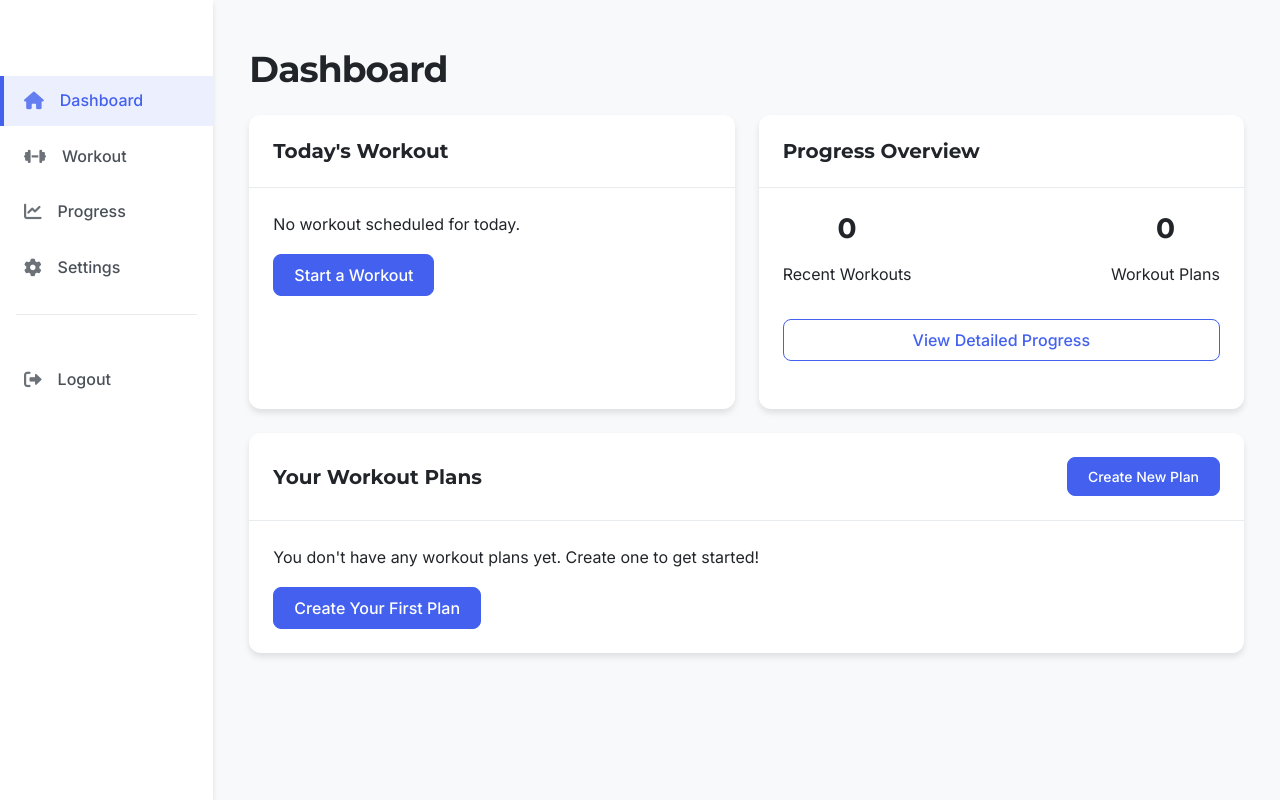
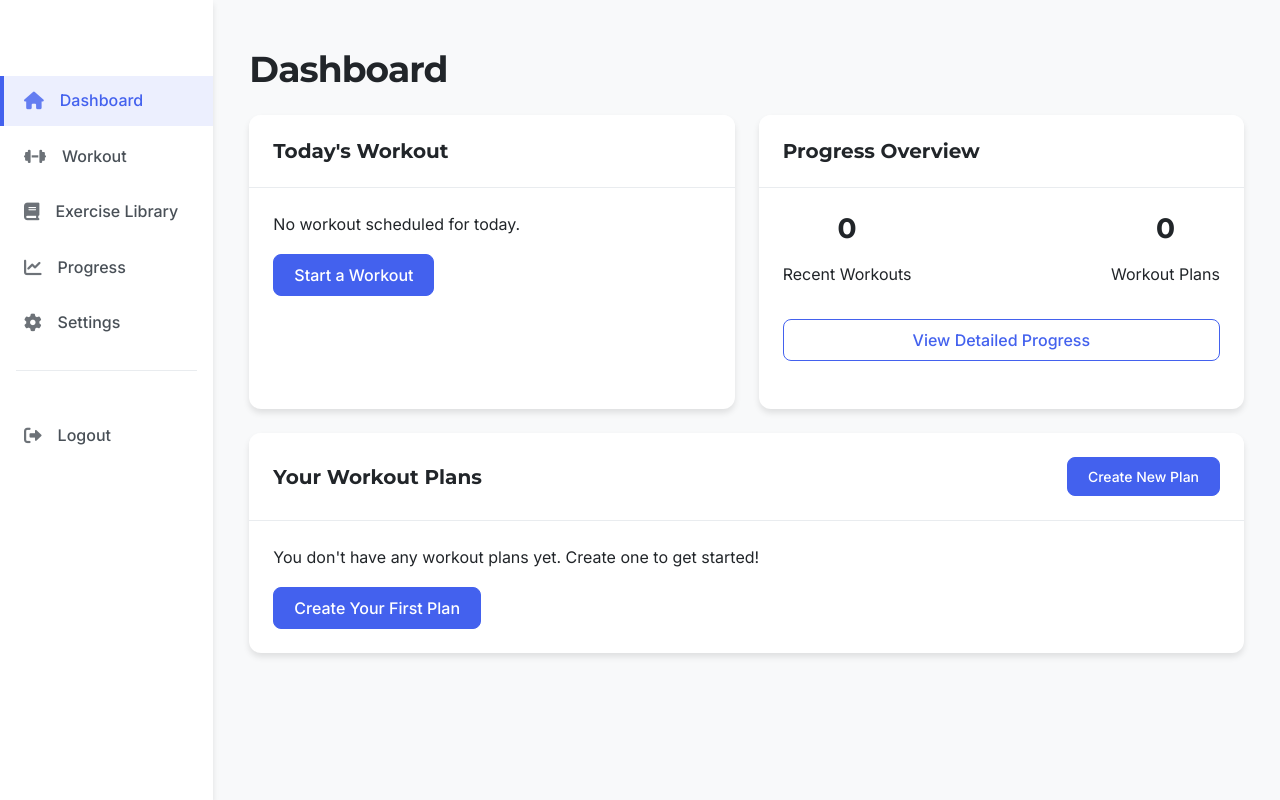
Before and after one commit to Rithwik-RR/Home_workout_manager, a Django app: page / in a window 1280 px wide. Run offline with Django 5.2, Linux system fonts and the light colour scheme; a user stored in the database is signed in; data that the repository does not hold is empty; some libraries are stand-ins or nearby versions.

Commit message:
Exercise_library added

```diff
--- a/templates/base.html
+++ b/templates/base.html
@@ -33,6 +33,11 @@
                         <li class="nav-item">
                             <a class="nav-link {% if request.resolver_match.url_name == 'workout' %}active{% endif %}" href="{% url 'workout' %}">
                                 <i class="fas fa-dumbbell"></i> Workout
+                            </a>
+                        </li>
+                        <li class="nav-item">
+                            <a class="nav-link {% if request.resolver_match.url_name == 'exercise_library' %}active{% endif %}" href="{% url 'exercise_library' %}">
+                                <i class="fas fa-book"></i> Exercise Library
                             </a>
                         </li>
                         <li class="nav-item">
```
